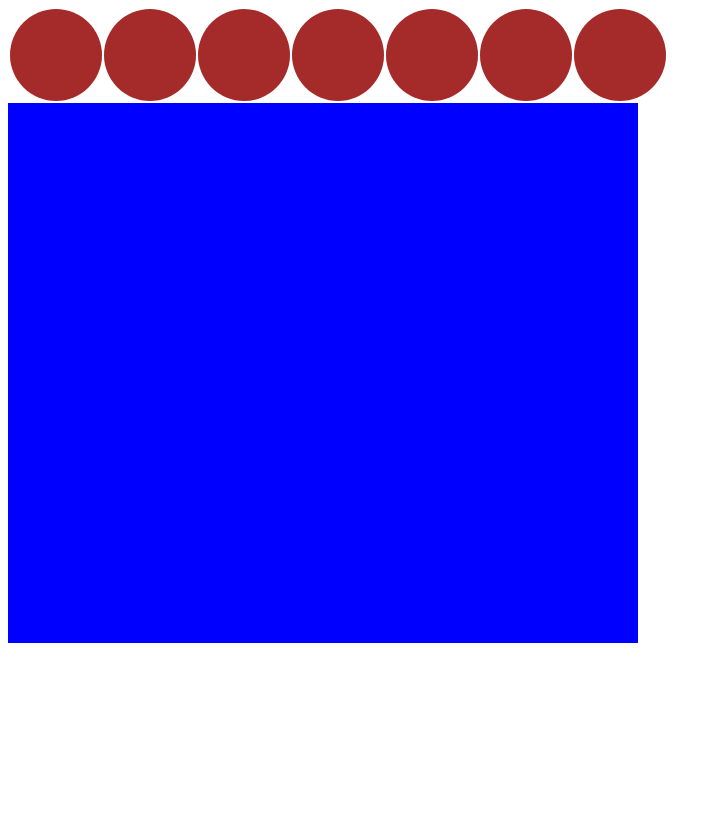
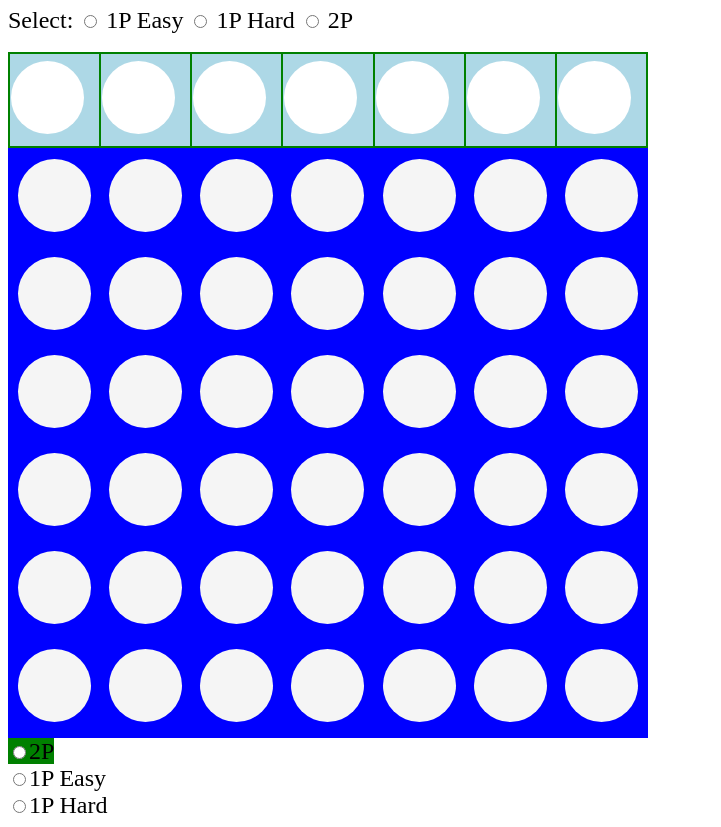
Before and after one commit to acchang/C4minimax, a plain HTML site: page index.html in a window 1280 px wide. Shown: the part 73-900 px from the top of the page, without its empty margins (0-721 px from the left). Before the commit the page ends 800 px from the top, so only its background shows below. Drawn offline with Linux system fonts and the light colour scheme.

Commit message:
CSS work

```diff
--- a/index.html
+++ b/index.html
@@ -7,8 +7,26 @@
     <link rel="stylesheet" href="style.css">
 </head>
 <body>
-<h1>Connect Four Title </h1>
+<h1>Connect Four </h1>
 
+
+<form>
+    <div>
+      Select:
+      <input type="radio" id="1PEasy"
+       name="gameType" value="1PEasy" onClick="validateRadio()">
+      <label for="gameType1">1P Easy</label>
+
+      <input type="radio" id="1PHard"
+       name="gameType" value="1PHard" onClick="validateRadio()">
+      <label for="gameType2">1P Hard</label>
+
+      <input type="radio" id="2P"
+      name="gameType" value="2P" onClick="validateRadio()">
+     <label for="gameType3">2P</label>
+    </div>
+  </form>
+<br>
 
 <!-- Tip to scale screen even for mobile
 <meta name = "viewport" content = "initial-scale-1, width=device-width"> -->
--- a/script.js
+++ b/script.js
@@ -17,45 +17,43 @@ let playerOneTurn = true
 let itsAOnePlayerGame = true
 let isThereAWinner = false
 
-// Draw Board --
-// erase and redraw each time there is a change (prompt freezes the DOM, use async or change input)
-
-//in html build another box above, with a slider, interpret the slide into a column number
-//then maybe a radio button for the other info
-
 let mainDiv = document.createElement("div");
-mainDiv.id = 'mainDiv';
+mainDiv.setAttribute('class', 'mainDiv')
 document.body.append(mainDiv);
 
-// Draw selector
-// make clear, mouseover with token color
 let selectorHolder = document.createElement("div")
-selectorHolder.id ='selectorHolder'
+selectorHolder.setAttribute('class', 'selectorHolder')
 mainDiv.append(selectorHolder)
 
 let selectorTable = document.createElement("table")
-selectorTable.id ='selectorTable'
+selectorTable.setAttribute('class', 'selectorTable')
 selectorHolder.append(selectorTable)
 
 let selectorRow = document.createElement("tr")
-selectorRow.id ='selectorRow'
+selectorRow.setAttribute('class', 'selectorRow')
 selectorTable.append(selectorRow)
 
 function drawSelectorCell() {
     for (i=0; i<7; i++){
         let selectorCell = document.createElement("td")
         selectorCell.setAttribute('class', 'selectorCell')
-        selectorCell.setAttribute('id', 'selectorCell'+[i])
 
-        selectorCell.addEventListener("mouseover", function(event) {
-            // console.log(selectorCell.id)
-            selectorCell.setAttribute('background-color','pink')
-            // -- this works, I just need it to light up
+        let innerSelectorCell = document.createElement("div")
+        innerSelectorCell.setAttribute('class', 'innerSelectorCell')
+        innerSelectorCell.setAttribute('id', [i])
+        selectorCell.append(innerSelectorCell)
+
+        innerSelectorCell.addEventListener("mouseover", function(event) {
+            innerSelectorCell.classList.add('redBG')
         })
 
-        selectorCell.onclick = function(){
-            columnPick = i
-            console.log("CP is" + selectorCell.id)
+        innerSelectorCell.addEventListener("mouseout", function(event) {
+            innerSelectorCell.classList.remove('redBG')
+        })
+
+        innerSelectorCell.onclick = function(){
+            columnPick = this.id + 1
+            console.log(parseInt(this.id)+1)
         }
 
         selectorRow.append(selectorCell)
@@ -76,75 +74,94 @@ function drawBoard() {
             mainTable.append(row)
 
                 for (j=0; j<gameboard[i].length; j++){
-                    let cell = document.createElement("td")
-                    cell.setAttribute('class', gameboard[i][j])
-                    row.append(cell)
+                    let outerCell = document.createElement('td')
+                    outerCell.setAttribute('class', 'outerCell')
+                    row.append(outerCell)
+                    let innerCell = document.createElement('div')
+                    innerCell.setAttribute('class', 'innerCell')
+                    innerCell.setAttribute('class', gameboard[i][j])
+                    innerCell.setAttribute('innerHTML', gameboard[i][j])
+                    outerCell.append(innerCell)
             }
         }
 };
 
+drawBoard()
+
 //Draw gameTypeDropDownArea
+// to avoid the show function being written for a button that won't exist when the function is parsed I used radio buttons
 
-let gameTypeDropDownArea = document.createElement("div")
-gameTypeDropDownArea.id = 'gameTypeDropDownArea'
-mainDiv.append(gameTypeDropDownArea);
+let gameInfoAreaDiv = document.createElement("div")
+gameInfoAreaDiv.id = 'gameInfoArea'
+mainDiv.append(gameInfoAreaDiv);
 
-let dropdown = document.createElement("div")
-gameTypeDropDownArea.append(dropdown);
+let gameTypeDiv = document.createElement("div")
+gameTypeDiv.id = 'gameTypeDiv'
+gameInfoAreaDiv.append(gameTypeDiv);
 
-let gameTypeButton = document.createElement('button')
-gameTypeButton.innerHTML = 'Type of Game?'
-gameTypeButton.setAttribute('id', 'gameTypeButton')
-gameTypeButton.setAttribute('class', 'dropbtn')
-gameTypeButton.setAttribute('onclick', toggleGameOptions())
-dropdown.append(gameTypeButton);
-
-let myDropdown = document.createElement('div')
-myDropdown.setAttribute('id', 'myDropdown')
-myDropdown.setAttribute('class', 'dropdown-content')
-gameTypeButton.append(myDropdown);
-
-let twoPLink = document.createElement('a')
-twoPLink.setAttribute('href',"cnn.com")
-myDropdown.innerHTML = '2P'
-myDropdown.append(twoPLink);
-
-let onePEasyLink = document.createElement('a')
-onePEasyLink.setAttribute('href',"cnn.com")
-myDropdown.innerHTML = '1P Easy'
-myDropdown.append(onePEasyLink);
-
-let onePHardLink = document.createElement('a')
-onePHardLink.setAttribute('href',"cnn.com")
-myDropdown.innerHTML = '1P Hard'
-myDropdown.append(onePHardLink);
-
-function toggleGameOptions() {
-    console.log("toggle")
-    document.getElementById("myDropdown").classList.toggle("show");
-  }
-
-/* When the user clicks on the button,
-toggle between hiding and showing the dropdown content */
-
-  // Close the dropdown menu if the user clicks outside of it
-  window.onclick = function(event) {
-    if (!event.target.matches('.dropbtn')) {
-      var dropdowns = document.getElementsByClassName("dropdown-content");
-      var i;
-      for (i = 0; i < dropdowns.length; i++) {
-        var openDropdown = dropdowns[i];
-        if (openDropdown.classList.contains('show')) {
-          openDropdown.classList.remove('show');
-        }
-      }
-    }
-  }
+let gameTypeRadioForm = document.createElement("form")
+gameTypeRadioForm.id = 'gameTypeRadioForm'
+gameTypeDiv.append(gameTypeRadioForm);
 
 
+let twoPlayerChoiceDiv = document.createElement('div')
+twoPlayerChoiceDiv.setAttribute('id', 'twoPlayerChoiceDiv')
+gameTypeRadioForm.append(twoPlayerChoiceDiv)
+
+let twoPlayerInput = document.createElement('input')
+twoPlayerInput.setAttribute('type', 'radio')
+twoPlayerInput.setAttribute('id', '2P')
+twoPlayerInput.setAttribute('name', 'gameType')
+twoPlayerInput.setAttribute('value', '2 Player')
+twoPlayerChoiceDiv.append(twoPlayerInput)
+
+let twoPlayerLabel = document.createElement('label')
+twoPlayerLabel.setAttribute('for', '2P')
+twoPlayerLabel.innerHTML = '2P'
+twoPlayerChoiceDiv.append(twoPlayerLabel)
 
 
+let onePlayerEasyDiv = document.createElement('div')
+gameTypeRadioForm.append(onePlayerEasyDiv)
 
+let onePlayerEasyInput = document.createElement('input')
+onePlayerEasyInput.setAttribute('type', 'radio')
+onePlayerEasyInput.setAttribute('id', '1PE')
+onePlayerEasyInput.setAttribute('name', 'gameType')
+onePlayerEasyInput.setAttribute('value', '1 Player Easy')
+onePlayerEasyDiv.append(onePlayerEasyInput)
+
+let onePlayerEasyLabel = document.createElement('label')
+onePlayerEasyLabel.setAttribute('for', '1PE')
+onePlayerEasyLabel.innerHTML = '1P Easy'
+onePlayerEasyDiv.append(onePlayerEasyLabel)
+
+
+let onePlayerHardDiv = document.createElement('div')
+gameTypeRadioForm.append(onePlayerHardDiv)
+
+let onePlayerHardInput = document.createElement('input')
+onePlayerHardInput.setAttribute('type', 'radio')
+onePlayerHardInput.setAttribute('id', '1PH')
+onePlayerHardInput.setAttribute('name', 'gameType')
+onePlayerHardInput.setAttribute('value', '1 Player Hard')
+onePlayerHardDiv.append(onePlayerHardInput)
+
+let onePlayerHardLabel = document.createElement('label')
+onePlayerHardLabel.setAttribute('for', '1PE')
+onePlayerHardLabel.innerHTML = '1P Hard'
+onePlayerHardDiv.append(onePlayerHardLabel)
+
+
+function validateRadio() {
+
+    play2PGame()
+        // var ele = document.getElementsByName('gameType');
+    //         for(i = 0; i < ele.length; i++) {
+    //             if(ele[i].checked)
+    //             alert(ele[i].value)
+    //         }
+};
 
 
 
--- a/style.css
+++ b/style.css
@@ -1,23 +1,61 @@
+form {
+    font-size: 1.5em;
+}
+
+
+.selectorTable {
+    background-color: green;
+    width:640px;
+    height:90px;
+}
+
+.selectorCell {
+    background-color: lightblue;
+    width: 90px;
+    height: 90px;
+}
+
+
+.redBG {
+    background-color: red;
+
+}
+
+.selectorCell .innerSelectorCell  {
+    background-color: white;
+    margin: auto;
+    text-align: center;
+    width: 73px;
+    height: 73px;
+    border-radius: 50%;
+    display: inline-block;
+}
+
 
 
 #mainTable {
     background-color: blue;
-    width:630px;
-    height:540px;
+    width:640px;
+    height:590px;
 }
 
-td.selectorCell {
-    background-color: brown;
+/* what makes the gridlines go away? */
+#mainTable .outerCell {
+    background-color: blue;
     width: 90px;
     height: 90px;
-    border-radius: 50%;
+    text-align: center;
 }
 
-td {
+/* why doesn't innerCell work here when it does for outerCell?? */
+#mainTable div {
+    margin: auto;
+    text-align: center;
     background-color: whitesmoke;
+    width: 73px;
+    height: 73px;
     border-radius: 50%;
-    width: 90px;
-    height: 90px;
+    display: inline-block;
 }
 
 td.One {
@@ -30,48 +68,25 @@ td.Two {
     border-radius: 50%;
 }
 
-
-/* Dropdown Button */
-.dropbtn {
-    background-color: hsl(202, 7%, 54%);
-    color: white;
-    padding: 16px;
-    font-size: 16px;
-    border: none;
-    cursor: pointer;
+/* how do I format the radios correctly? */
+#gameTypeChoiceArea {
+    background-color: pink;
+    width:640px;
+    height:120px;
+    text-align: left;
 }
 
-  /* Dropdown button on hover & focus */
-  .dropbtn:hover, .dropbtn:focus {
-    background-color: #696e72;
-  }
+#twoPlayerChoiceDiv {
+    width:320px;
+    background-color: green;
+    display: inline;
+}
 
-  /* The container <div> - needed to position the dropdown content */
-  .dropdown {
-    position: relative;
+#2P {
     display: inline-block;
-  }
+}
 
-  /* Dropdown Content (Hidden by Default) */
-  .dropdown-content {
-    display: none;
-    position: absolute;
-    background-color: #f1f1f1;
-    min-width: 160px;
-    box-shadow: 0px 8px 16px 0px rgba(0,0,0,0.2);
-    z-index: 1;
-  }
-
-  /* Links inside the dropdown */
-  .dropdown-content a {
-    color: black;
-    padding: 12px 16px;
-    text-decoration: none;
-    display: block;
-  }
-
-  /* Change color of dropdown links on hover */
-  .dropdown-content a:hover {background-color: #ddd}
-
-  /* Show the dropdown menu (use JS to add this class to the .dropdown-content container when the user clicks on the dropdown button) */
-  .show {display:block;}
+input[type=radio] {
+    display: inline;
+    border: 0px;
+}
```
Also changed, not shown: 1 other file.
